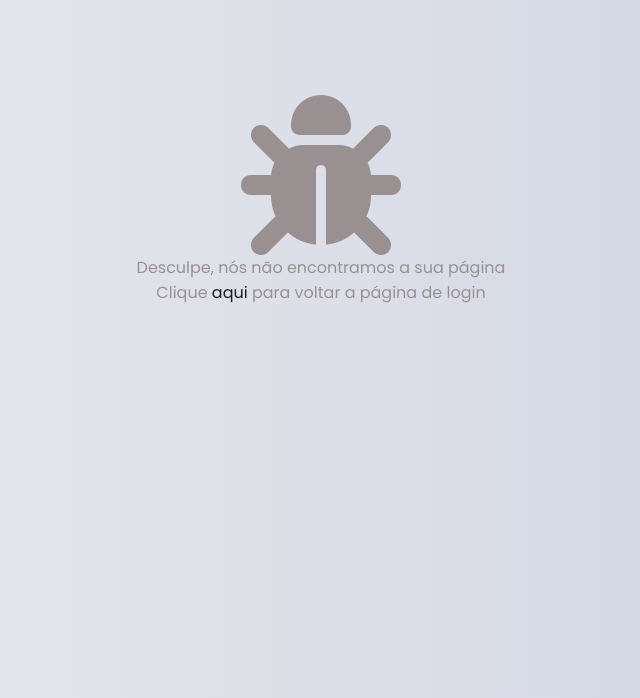
After one commit to hugofolloni/ladyin, a PHP site: page /errorPreLogin.html in a window 1280 px wide. The commit adds this page. Shown: the part 139-837 px from the top of the page, without its empty margins (319-959 px from the left). Run offline with PHP 8.4, Linux system fonts and the light colour scheme; some libraries are stand-ins or nearby versions.

Commit message:
Created the error page prelogin

```diff
--- /dev/null
+++ b/errorPreLogin.css
@@ -0,0 +1,48 @@
+@import url('https://fonts.googleapis.com/css2?family=Poppins:wght@100;200;300;400;500;600;700&display=swap');
+
+*{
+    margin:0;
+    padding:0;
+    border:0;
+    box-sizing: border-box;
+    font-family: "Poppins", sans-serif;
+}
+
+body {
+    background: linear-gradient(270deg, #cfd4e6, #eaeaea);
+    min-height: 100vh;
+    max-width: 100vw;
+    justify-content: center;
+    align-items: center;
+}
+
+.logo{
+    margin: 37px 68px;
+}
+
+.logo img{
+    transition: all 5s ease;
+}
+
+.logo img:hover{
+    transform: rotate(180deg);
+}
+
+main{
+    text-align: center;
+    margin-top: -50px;
+}
+
+a {
+    text-decoration: none;
+    color: #1c1c1c;
+}
+
+#icon{
+    margin-top: 10%;
+    color: rgb(153, 145, 145);
+}
+
+.p{
+    color: rgb(153, 145, 145);
+}
--- /dev/null
+++ b/errorPreLogin.html
@@ -0,0 +1,23 @@
+<!DOCTYPE html>
+<html lang="en">
+<head>
+    <meta charset="UTF-8">
+    <meta http-equiv="X-UA-Compatible" content="IE=edge">
+    <meta name="viewport" content="width=device-width, initial-scale=1.0">
+    <title>Página não encontrada</title>
+    <link rel="shortcut icon" href="assets/logowhite">
+    <link rel="stylesheet" href="errorPreLogin.css">
+    <script src="https://kit.fontawesome.com/0b66beacb2.js" crossorigin="anonymous"></script>
+</head>
+<body>
+    <div class="logo">
+        <a href="loginpage.html">
+            <img src="assets/logowhite" alt="logo" width="100px">
+        </a>
+    </div>
+    <main>
+        <i class="fas fa-bug fa-10x" id='icon'></i>
+        <p class='p'>Desculpe, nós não encontramos a sua página <br> Clique <a href="loginpage.html">aqui</a> para voltar a página de login</p>
+    </main>
+</body>
+</html>
--- a/loginpage.html
+++ b/loginpage.html
@@ -29,7 +29,7 @@
             <a id='button' href="index.html">Continuar</a>
             <span class='span'>Não possui conta?</span>
             <div class="createAccount">
-                <a href="error.html" class='createA'>
+                <a href="errorPreLogin.html" class='createA'>
                     Criar conta
                 </a>
             </div>
--- a/stylelanding.css
+++ b/stylelanding.css
@@ -80,6 +80,7 @@ main a:hover{
     margin-left: 40%;
     font-size: 19px;
     font-weight: 500;
+    margin-top: 10px;
 }
 .nomes .concorrente{
     margin-right: 15%;
```
